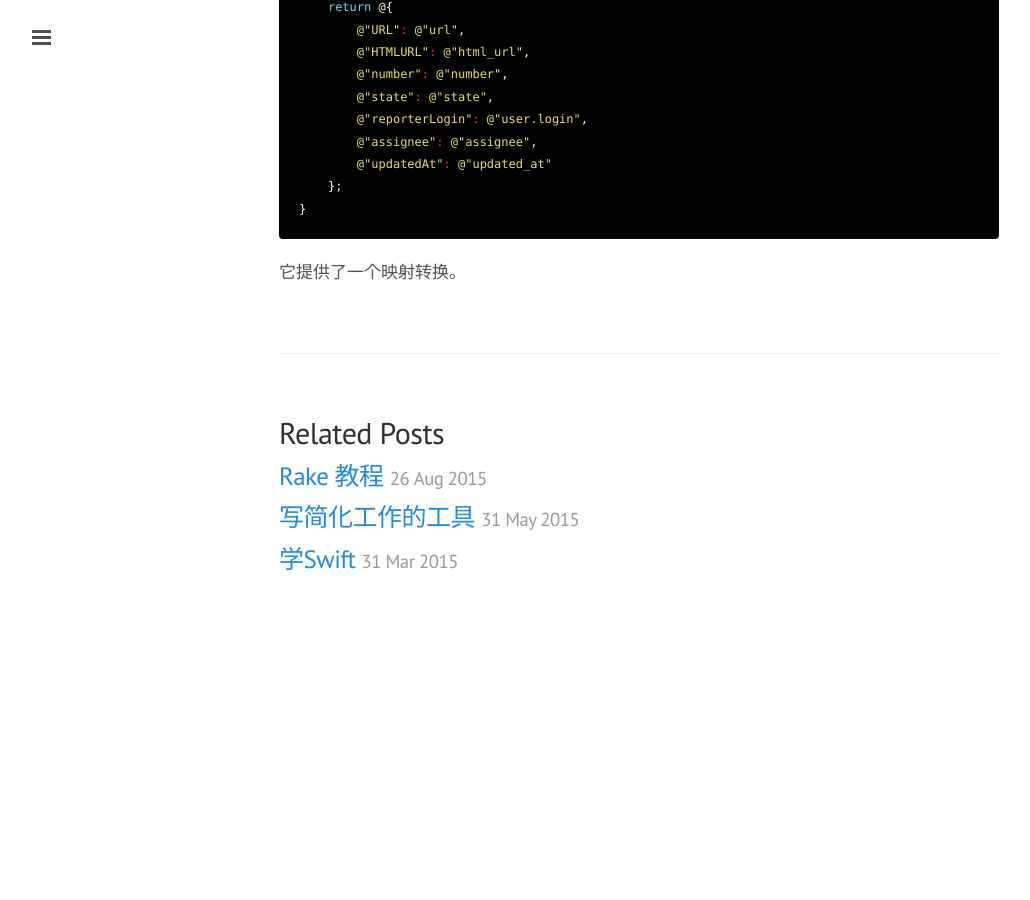
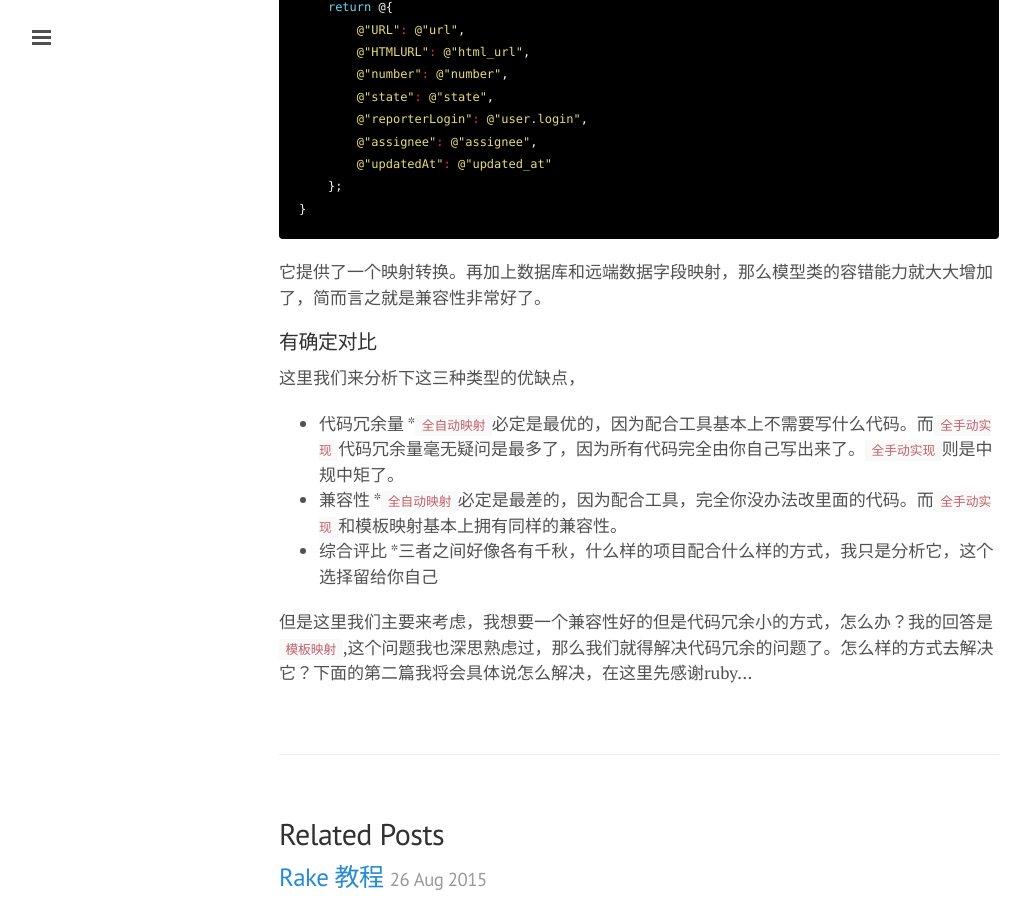
Before and after one commit to kaich/kaich.github.io, a Jekyll site: the page built from _posts/2015-08-11-ptgen.md, in a window 1280 px wide and 900 px high, scrolled down 7258 px. Shown: the whole window, without its empty margins (1-1031 px from the left). Built offline with Jekyll 4.4.1, drawn with Linux system fonts in a browser that asks for light colours; Markdown is read by kramdown in place of the engine named in the settings; comment, search, counter and statistics services are not loaded; before the commit the page ends 7893 px from its top, so only the background shows below that.

Commit message:
add something

````diff
--- a/_posts/2015-08-11-ptgen.md
+++ b/_posts/2015-08-11-ptgen.md
@@ -275,4 +275,17 @@ ESJsonFormat-Xcode是一个xcode的插件
 }
 ```
 
-它提供了一个映射转换。
+它提供了一个映射转换。再加上数据库和远端数据字段映射，那么模型类的容错能力就大大增加了，简而言之就是兼容性非常好了。
+
+
+######有确定对比
+这里我们来分析下这三种类型的优缺点，
+
+* 代码冗余量
+    *`全自动映射`必定是最优的，因为配合工具基本上不需要写什么代码。而`全手动实现`代码冗余量毫无疑问是最多了，因为所有代码完全由你自己写出来了。`全手动实现`则是中规中矩了。
+* 兼容性
+    *`全自动映射`必定是最差的，因为配合工具，完全你没办法改里面的代码。而`全手动实现`和模板映射基本上拥有同样的兼容性。
+* 综合评比
+    *三者之间好像各有千秋，什么样的项目配合什么样的方式，我只是分析它，这个选择留给你自己
+
+但是这里我们主要来考虑，我想要一个兼容性好的但是代码冗余小的方式，怎么办？我的回答是`模板映射`,这个问题我也深思熟虑过，那么我们就得解决代码冗余的问题了。怎么样的方式去解决它？下面的第二篇我将会具体说怎么解决，在这里先感谢ruby...
````
